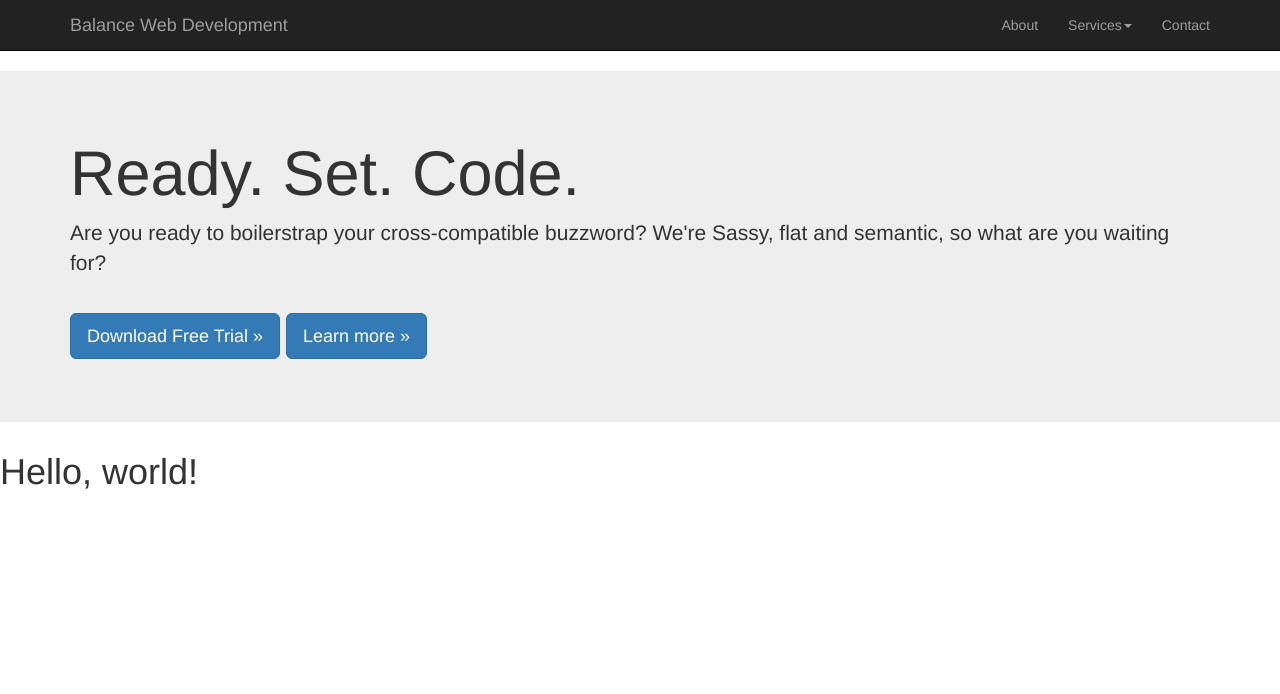
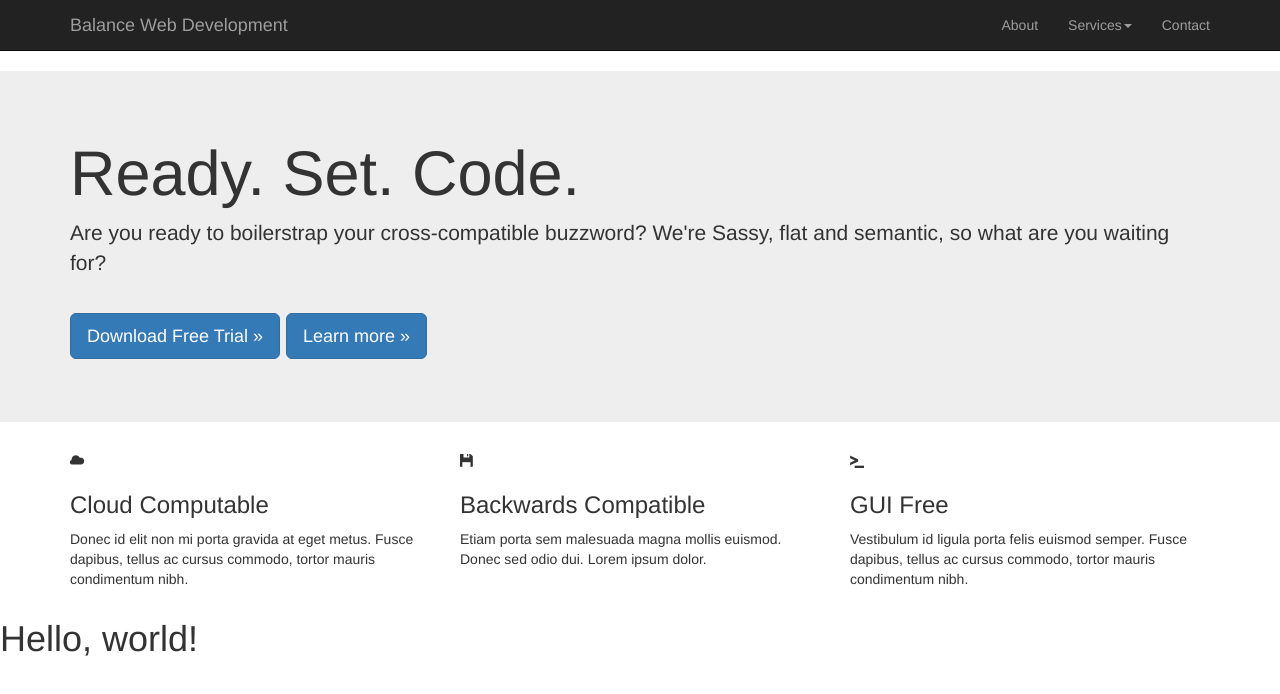
Before and after one commit to blakea37/thirdProject, a plain HTML site: page index.html in a window 1280 px wide. Drawn offline with nearby package versions, Linux system fonts and the light colour scheme.

Commit message:
added rows

```diff
--- a/index.html
+++ b/index.html
@@ -39,7 +39,7 @@
                     </div>
                 </div>
             </nav>
-                 <div class="jumbotron">
+                <div class="jumbotron">
                     <div class="container">
                         <h1>Ready. Set. Code.</h1>
                         <p>Are you ready to boilerstrap your cross-compatible buzzword? We're Sassy, flat and semantic, so what are you waiting for?</p>
@@ -47,6 +47,25 @@
                         <p><a class="btn btn-primary btn-lg" href="#" role="button">Download Free Trial »</a> <a class="btn btn-primary btn-lg" href="#" role="button">Learn more »</a></p>
                     </div>
                 </div>
+                <div class="container">
+                        <div class="row">
+                            <div class="col-md-4">
+                                <span class="glyphicon glyphicon-cloud" aria-hidden="true"></span>
+                                <h3>Cloud Computable</h3>
+                                <p>Donec id elit non mi porta gravida at eget metus. Fusce dapibus, tellus ac cursus commodo, tortor mauris condimentum nibh.</p>
+                            </div>
+                            <div class="col-md-4">
+                                <span class="glyphicon glyphicon-floppy-disk" aria-hidden="true"></span>
+                                <h3>Backwards Compatible</h3>
+                                <p>Etiam porta sem malesuada magna mollis euismod. Donec sed odio dui. Lorem ipsum dolor.</p>
+                            </div>
+                            <div class="col-md-4">
+                                <span class="glyphicon glyphicon-console" aria-hidden="true"></span>
+                                <h3>GUI Free</h3>
+                                <p>Vestibulum id ligula porta felis euismod semper. Fusce dapibus, tellus ac cursus commodo, tortor mauris condimentum nibh.</p>
+                            </div>
+                        </div>
+                    </div>
     <h1>Hello, world!</h1>
     <!-- Latest compiled and minified CSS -->
 <link rel="stylesheet" href="https://maxcdn.bootstrapcdn.com/bootstrap/3.3.7/css/bootstrap.min.css">
```
